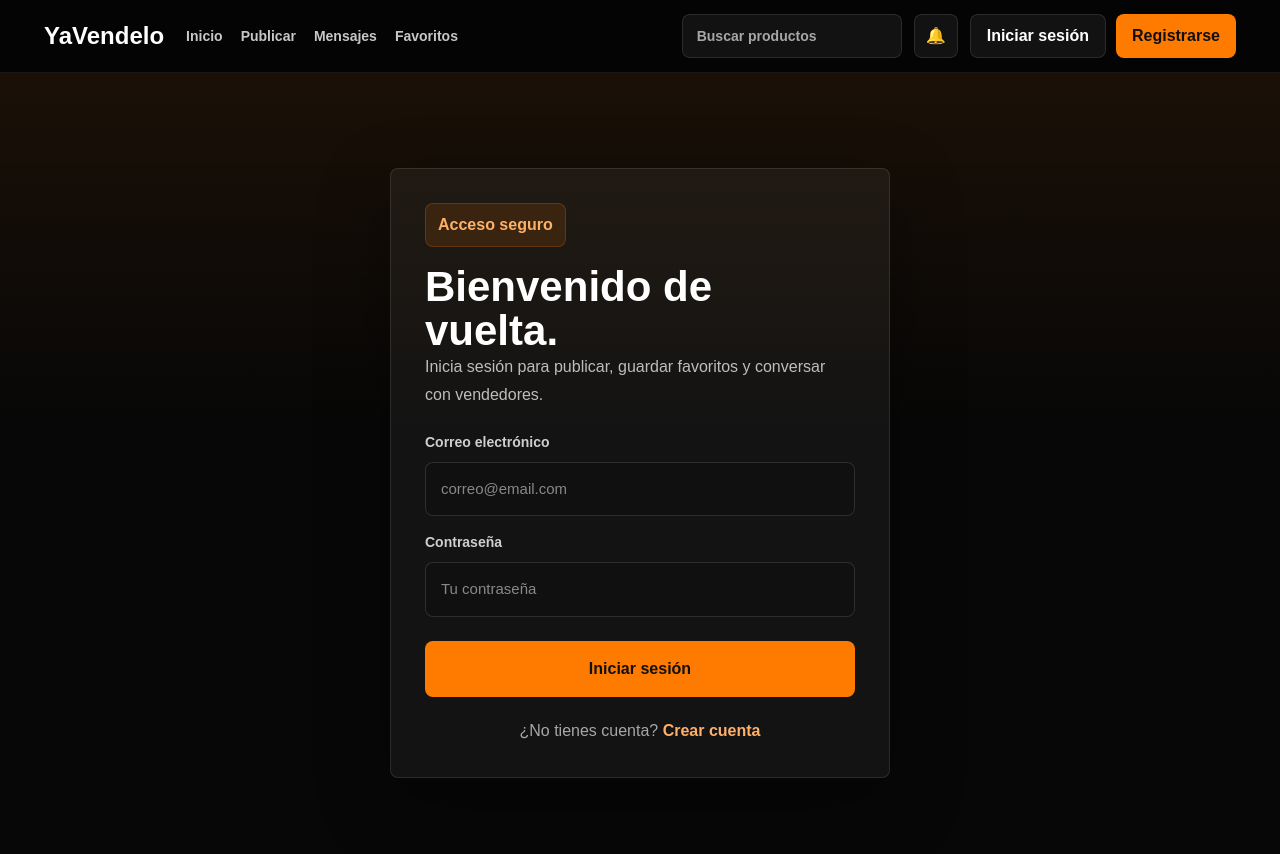
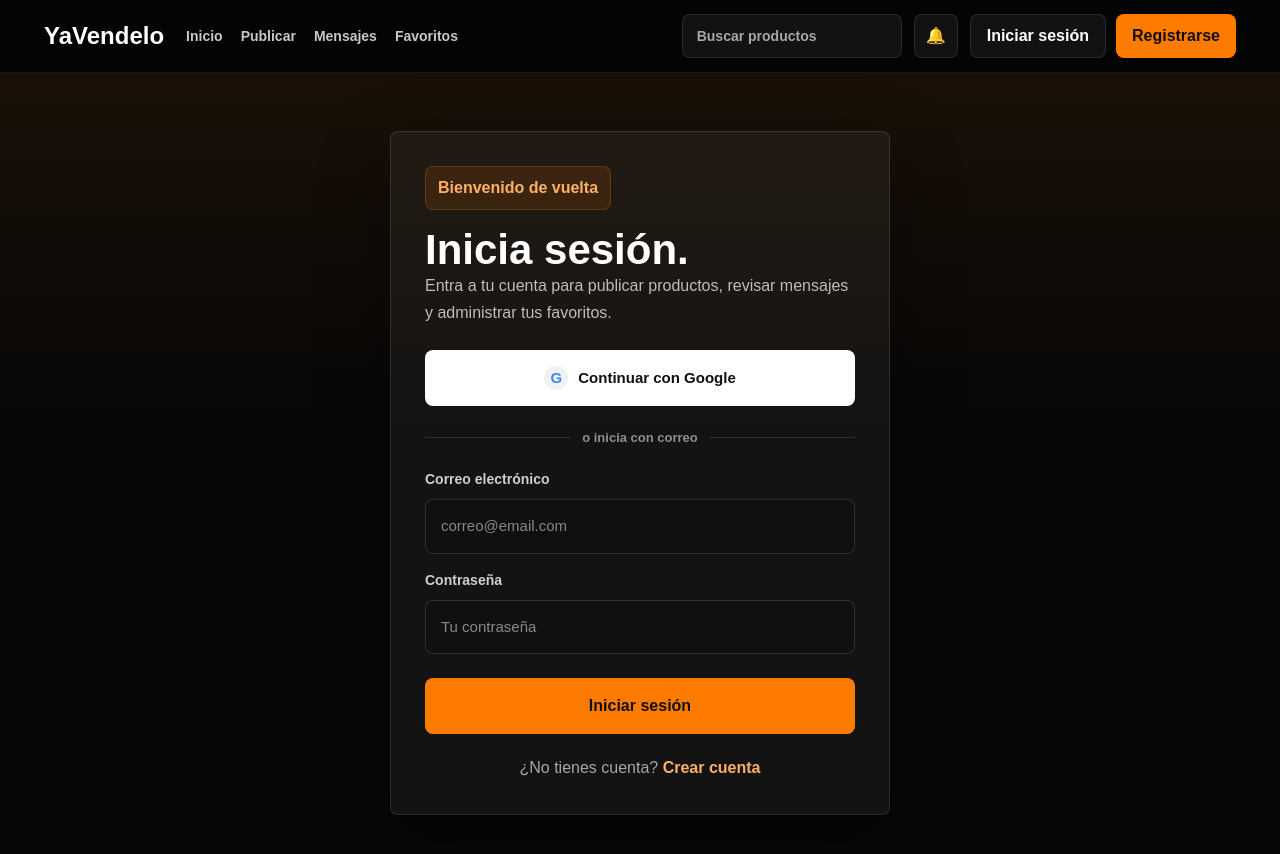
Before and after one commit to bagman250-ctrl/yavendelo, a Next.js app: page /login in a window 1280 px wide. Shown: the top 854 px of the page. Built offline with nearby package versions, Linux system fonts and the light colour scheme; no server answers.

Commit message:
add google login button

```diff
--- a/app/login/page.tsx
+++ b/app/login/page.tsx
@@ -4,38 +4,42 @@ import { useState } from "react";
 import Link from "next/link";
 import toast from "react-hot-toast";
 import { FirebaseError } from "firebase/app";
-import { signInWithEmailAndPassword } from "firebase/auth";
+import { signInWithEmailAndPassword, signInWithPopup } from "firebase/auth";
+import { doc, serverTimestamp, setDoc } from "firebase/firestore";
 
-import { auth } from "../firebase/config";
+import { auth, db, googleProvider } from "../firebase/config";
 import TopBar from "../../components/TopBar";
 
 export default function LoginPage() {
   const [email, setEmail] = useState("");
   const [password, setPassword] = useState("");
   const [loading, setLoading] = useState(false);
+  const [googleLoading, setGoogleLoading] = useState(false);
 
   async function login() {
     if (!email.trim() || !password.trim()) {
-      toast.error("Completa todos los campos");
+      toast.error("Completa correo y contraseña");
       return;
     }
 
     try {
       setLoading(true);
+
       await signInWithEmailAndPassword(auth, email.trim(), password);
-      toast.success("Bienvenido a YaVendelo");
+
+      toast.success("Sesión iniciada");
       window.location.href = "/";
     } catch (error) {
       console.error("Error iniciando sesión:", error);
       const code = error instanceof FirebaseError ? error.code : "";
 
-      if (code === "auth/invalid-credential" || code === "auth/user-not-found") {
+      if (code === "auth/invalid-credential") {
         toast.error("Correo o contraseña incorrectos");
         return;
       }
 
-      if (code === "auth/too-many-requests") {
-        toast.error("Demasiados intentos. Intenta más tarde.");
+      if (code === "auth/invalid-email") {
+        toast.error("Correo no válido");
         return;
       }
 
@@ -45,15 +49,84 @@ export default function LoginPage() {
     }
   }
 
+  async function loginWithGoogle() {
+    try {
+      setGoogleLoading(true);
+
+      const result = await signInWithPopup(auth, googleProvider);
+      const user = result.user;
+
+      await setDoc(
+        doc(db, "users", user.uid),
+        {
+          uid: user.uid,
+          name: user.displayName || "Usuario",
+          email: user.email || "",
+          photoURL: user.photoURL || "",
+          verified: user.emailVerified || false,
+          role: "user",
+          provider: "google",
+          updatedAt: serverTimestamp(),
+          createdAt: serverTimestamp(),
+        },
+        { merge: true }
+      );
+
+      toast.success("Sesión iniciada con Google");
+      window.location.href = "/";
+    } catch (error) {
+      console.error("Error con Google:", error);
+      const code = error instanceof FirebaseError ? error.code : "";
+
+      if (code === "auth/popup-closed-by-user") {
+        toast.error("Cerraste la ventana de Google");
+        return;
+      }
+
+      if (code === "auth/account-exists-with-different-credential") {
+        toast.error("Ese correo ya existe con otro método de acceso");
+        return;
+      }
+
+      toast.error("No se pudo iniciar con Google");
+    } finally {
+      setGoogleLoading(false);
+    }
+  }
+
   return (
     <>
       <TopBar />
 
       <main className="fade-in" style={pageStyle}>
         <section style={cardStyle}>
-          <div style={badgeStyle}>Acceso seguro</div>
-          <h1 style={titleStyle}>Bienvenido de vuelta.</h1>
-          <p style={copyStyle}>Inicia sesión para publicar, guardar favoritos y conversar con vendedores.</p>
+          <div style={badgeStyle}>Bienvenido de vuelta</div>
+
+          <h1 style={titleStyle}>Inicia sesión.</h1>
+
+          <p style={copyStyle}>
+            Entra a tu cuenta para publicar productos, revisar mensajes y
+            administrar tus favoritos.
+          </p>
+
+          <button
+            type="button"
+            onClick={loginWithGoogle}
+            disabled={googleLoading || loading}
+            style={{
+              ...googleButtonStyle,
+              opacity: googleLoading || loading ? 0.7 : 1,
+            }}
+          >
+            <span style={googleIconStyle}>G</span>
+            {googleLoading ? "Conectando con Google..." : "Continuar con Google"}
+          </button>
+
+          <div style={dividerStyle}>
+            <span style={dividerLineStyle} />
+            <span style={dividerTextStyle}>o inicia con correo</span>
+            <span style={dividerLineStyle} />
+          </div>
 
           <label style={fieldStyle}>
             <span style={labelStyle}>Correo electrónico</span>
@@ -80,7 +153,15 @@ export default function LoginPage() {
             />
           </label>
 
-          <button type="button" onClick={login} disabled={loading} style={{ ...buttonStyle, opacity: loading ? 0.7 : 1 }}>
+          <button
+            type="button"
+            onClick={login}
+            disabled={loading || googleLoading}
+            style={{
+              ...buttonStyle,
+              opacity: loading || googleLoading ? 0.7 : 1,
+            }}
+          >
             {loading ? "Entrando..." : "Iniciar sesión"}
           </button>
 
@@ -98,7 +179,8 @@ export default function LoginPage() {
 
 const pageStyle: React.CSSProperties = {
   minHeight: "100vh",
-  background: "linear-gradient(180deg, rgba(255,123,0,0.08), transparent 360px), #070707",
+  background:
+    "linear-gradient(180deg, rgba(255,123,0,0.08), transparent 360px), #070707",
   display: "flex",
   justifyContent: "center",
   alignItems: "center",
@@ -138,6 +220,53 @@ const copyStyle: React.CSSProperties = {
   color: "#bdbdbd",
   lineHeight: 1.7,
   marginBottom: "24px",
+};
+
+const googleButtonStyle: React.CSSProperties = {
+  width: "100%",
+  border: "1px solid rgba(255,255,255,0.14)",
+  background: "#ffffff",
+  color: "#111",
+  padding: "15px",
+  borderRadius: "8px",
+  fontWeight: "900",
+  fontSize: "15px",
+  cursor: "pointer",
+  display: "flex",
+  alignItems: "center",
+  justifyContent: "center",
+  gap: "10px",
+};
+
+const googleIconStyle: React.CSSProperties = {
+  width: "24px",
+  height: "24px",
+  borderRadius: "999px",
+  display: "inline-flex",
+  alignItems: "center",
+  justifyContent: "center",
+  background: "#f1f1f1",
+  color: "#4285f4",
+  fontWeight: "900",
+};
+
+const dividerStyle: React.CSSProperties = {
+  display: "flex",
+  alignItems: "center",
+  gap: "12px",
+  margin: "22px 0",
+};
+
+const dividerLineStyle: React.CSSProperties = {
+  height: "1px",
+  flex: 1,
+  background: "rgba(255,255,255,0.12)",
+};
+
+const dividerTextStyle: React.CSSProperties = {
+  color: "#8f8f8f",
+  fontSize: "13px",
+  fontWeight: "800",
 };
 
 const fieldStyle: React.CSSProperties = {
```
